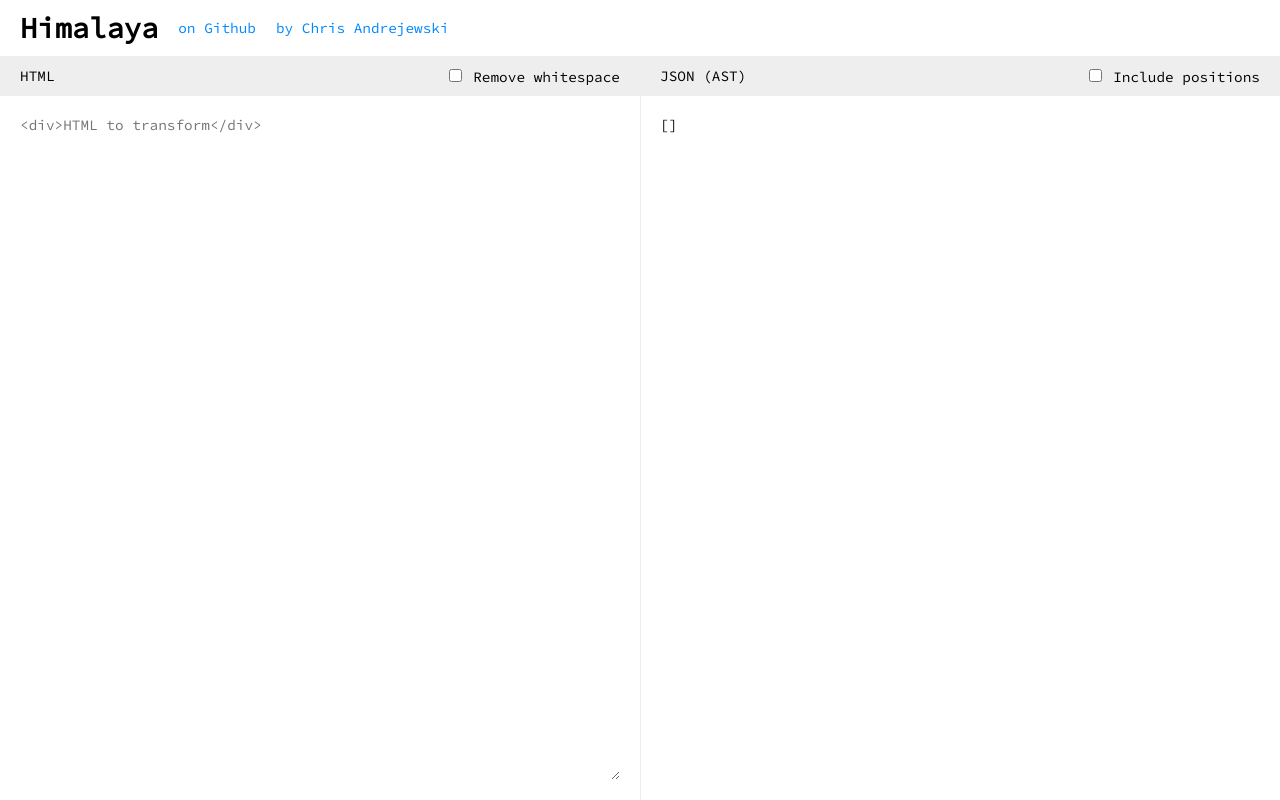
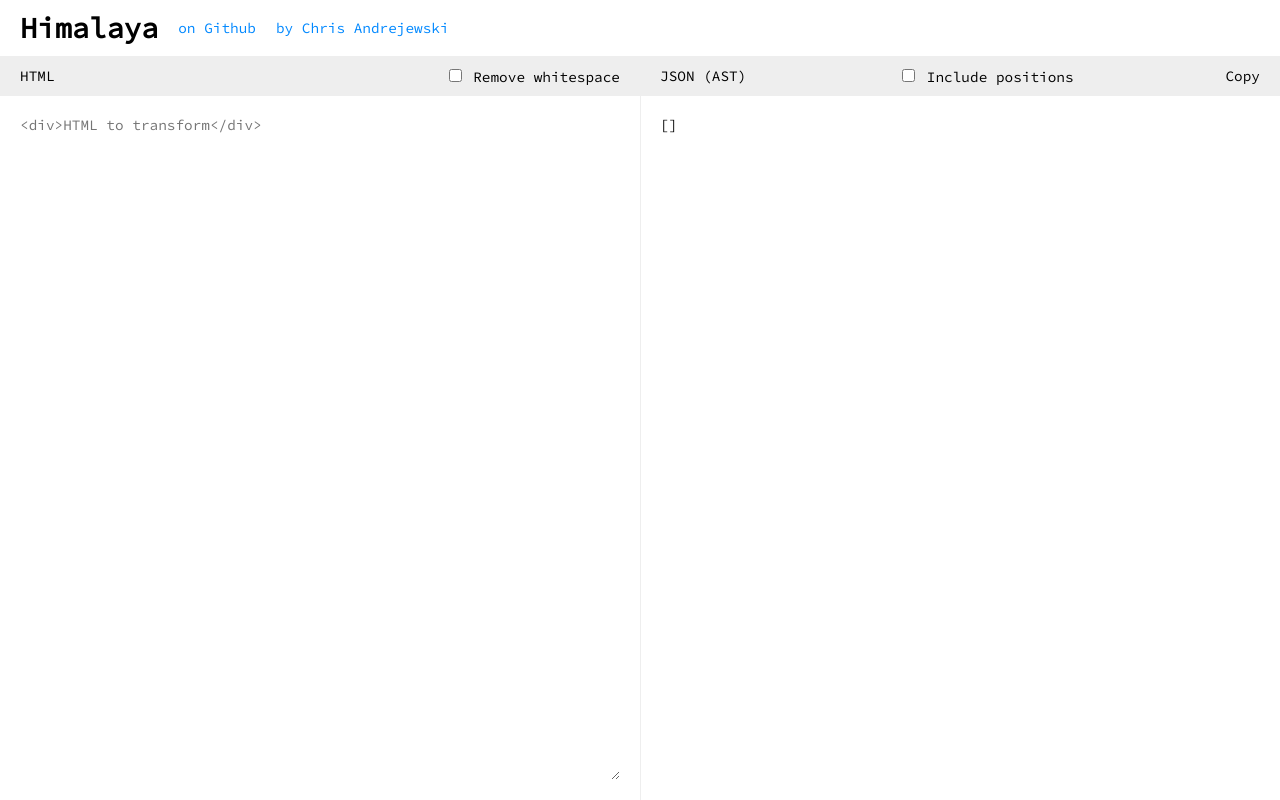
Before and after one commit to andrejewski/himalaya, a website: page docs/index.html in a window 1280 px wide. Drawn offline with Linux system fonts and the light colour scheme.

Commit message:
Adding option to copy output to clipboard.
Output can now be copied to clipboard as [requested](https://github.com/andrejewski/himalaya/issues/104#issuecomment-451677061) in #104

```diff
--- a/docs/index.html
+++ b/docs/index.html
@@ -98,6 +98,9 @@
         margin: 0;
         padding: 0;
       }
+      .copy-output {
+        cursor:pointer;
+      }
     </style>
   </head>
   <body>
@@ -127,6 +130,7 @@
               <input id='positions' type='checkbox' />
               <span>Include positions</span>
             </label>
+            <label class='copy-output' onclick='copyOutput()'>Copy</label>
           </div>
           <div class='pane pane-output'>
             <pre id='output'></pre>
@@ -178,6 +182,18 @@
         $('#output').innerText = JSON.stringify(code, null, 2)
       }
 
+      function copyOutput() {
+        var output = document.getElementById('output');
+        var copy = document.createElement('textarea');
+        copy.setAttribute('id', 'clipboard');
+        copy.innerHTML = output.innerText;
+        document.body.appendChild(copy);
+        copy = document.getElementById('clipboard');
+        copy.select();
+        document.execCommand('copy');
+        document.body.removeChild(copy);
+      }
+
       $('#source').onkeyup = updateOutput
       $('#whitespace').onchange = updateOutput
       $('#positions').onchange = updateOutput
```
